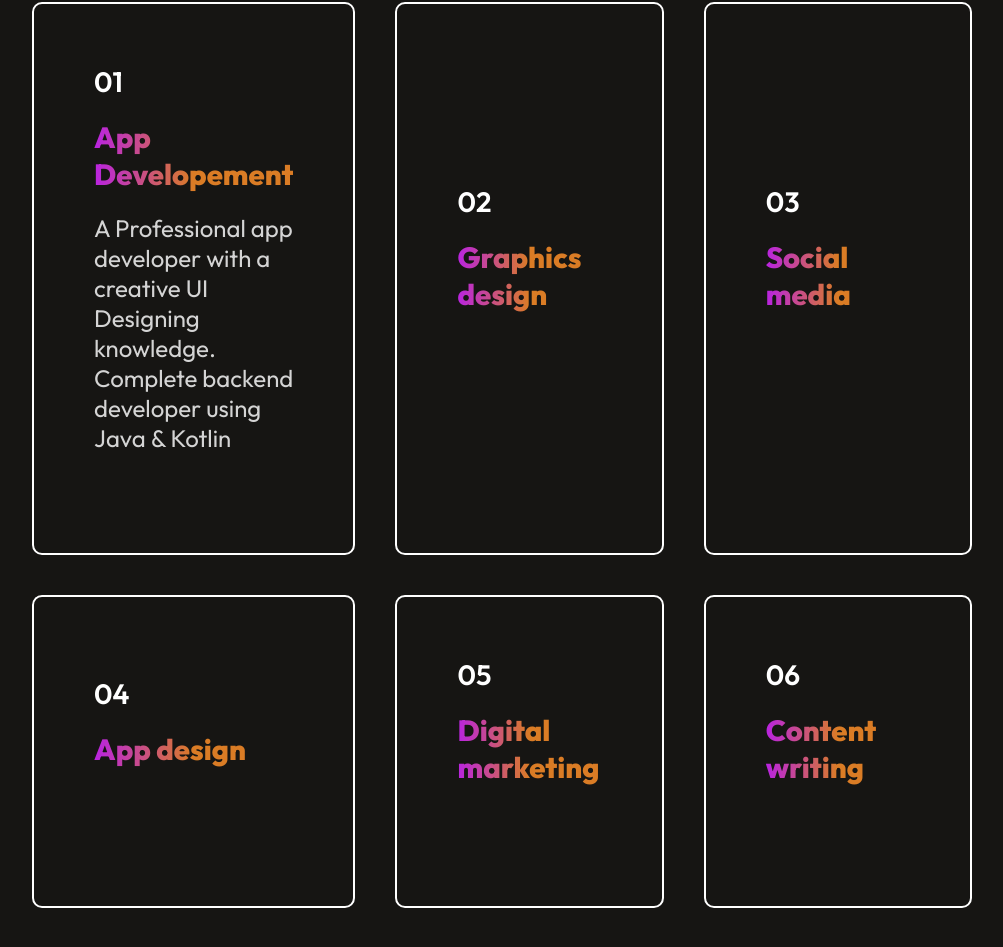
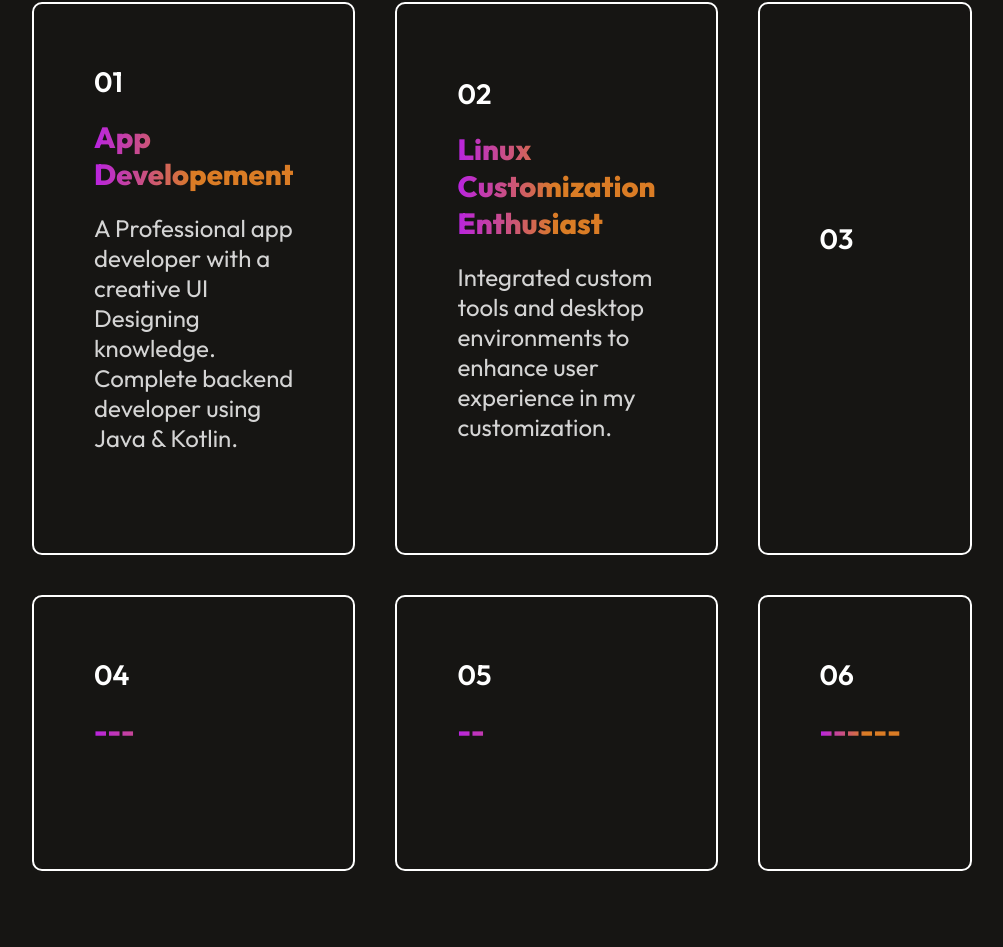
Before and after one commit to Udhayaa2202/jeeva_portfolio, a React (Vite) app: page / in a window 1280 px wide. Shown: the part 2452-3399 px from the top of the page, without its empty margins (138-1141 px from the left). Built offline with nearby package versions, Linux system fonts and the light colour scheme.

Commit message:
Skills 2 added

```diff
--- a/src/assets/services_data.js
+++ b/src/assets/services_data.js
@@ -2,31 +2,31 @@ const Services_Data = [
     {
         s_no:"01",
         s_name:"App Developement",
-        s_desc:"A Professional app developer with a creative UI Designing knowledge. Complete backend developer using Java & Kotlin"
+        s_desc:"A Professional app developer with a creative UI Designing knowledge. Complete backend developer using Java & Kotlin."
     },
     {
         s_no:"02",
-        s_name:"Graphics design",
-        s_desc:""
+        s_name:"Linux Customization Enthusiast",
+        s_desc:"Integrated custom tools and desktop environments to enhance user experience in my customization."
     },
     {
         s_no:"03",
-        s_name:"Social media",
+        s_name:"",
         s_desc:""
     },
     {
         s_no:"04",
-        s_name:"App design",
+        s_name:"---",
         s_desc:""
     },
     {
         s_no:"05",
-        s_name:"Digital marketing",
+        s_name:"--",
         s_desc:""
     },
     {
         s_no:"06",
-        s_name:"Content writing",
+        s_name:"------",
         s_desc:""
     },
 ]
```
